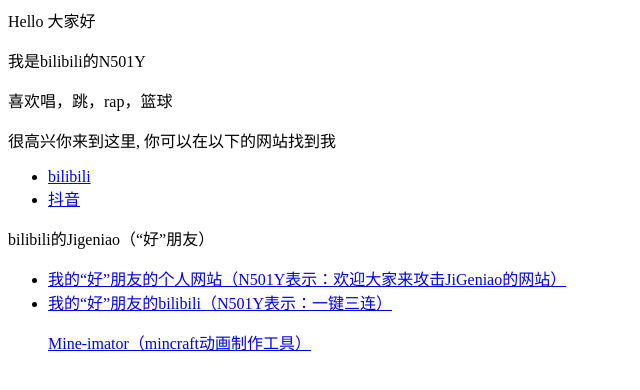
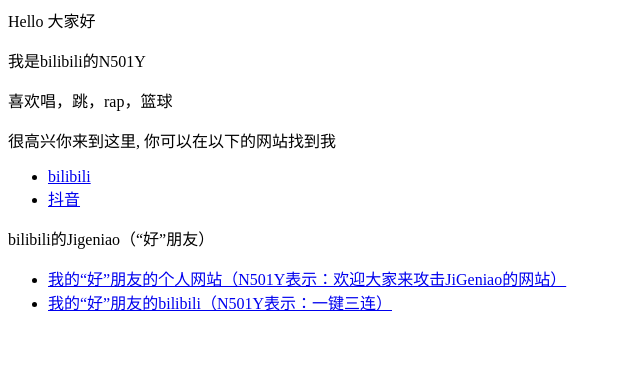
Before and after one commit to ikunforbilibili/ikunforbilibili, a plain HTML site: page index.html in a window 1280 px wide. Shown: the whole page, without its empty margins (0-640 px from the left). Drawn offline with Linux system fonts and the light colour scheme.

Commit message:
Update index.html

```diff
--- a/index.html
+++ b/index.html
@@ -3,6 +3,9 @@
 <p>我是bilibili的N501Y</p>
 <p>喜欢唱，跳，rap，篮球</p>
 <p>很高兴你来到这里, 你可以在以下的网站找到我</p>
+<head>
+  <link rel="shortcut icon" href="icon.ico">
+</head>
 
 <ul>
   <li> <a href="https://space.bilibili.com/1242526620?spm_id_from=333.337.0.0">bilibili</a> </li>
@@ -13,6 +16,3 @@
   <li> <a href="https://www.douyin.com/user/MS4wLjABAAAAzjGb2ei0hz4xoxbd2HRrRifN1tF_mb5JdeHeFBeEDb4">我的“好”朋友的个人网站（N501Y表示：欢迎大家来攻击JiGeniao的网站）</a> </li>
   <li> <a href="https://space.bilibili.com/1298091784">我的“好”朋友的bilibili（N501Y表示：一键三连）</a> </li>
 </ul>
-<ul>
-  <a href="Mine-imator" download="Mine-imator">Mine-imator（mincraft动画制作工具）</a>
-</ul>
```
